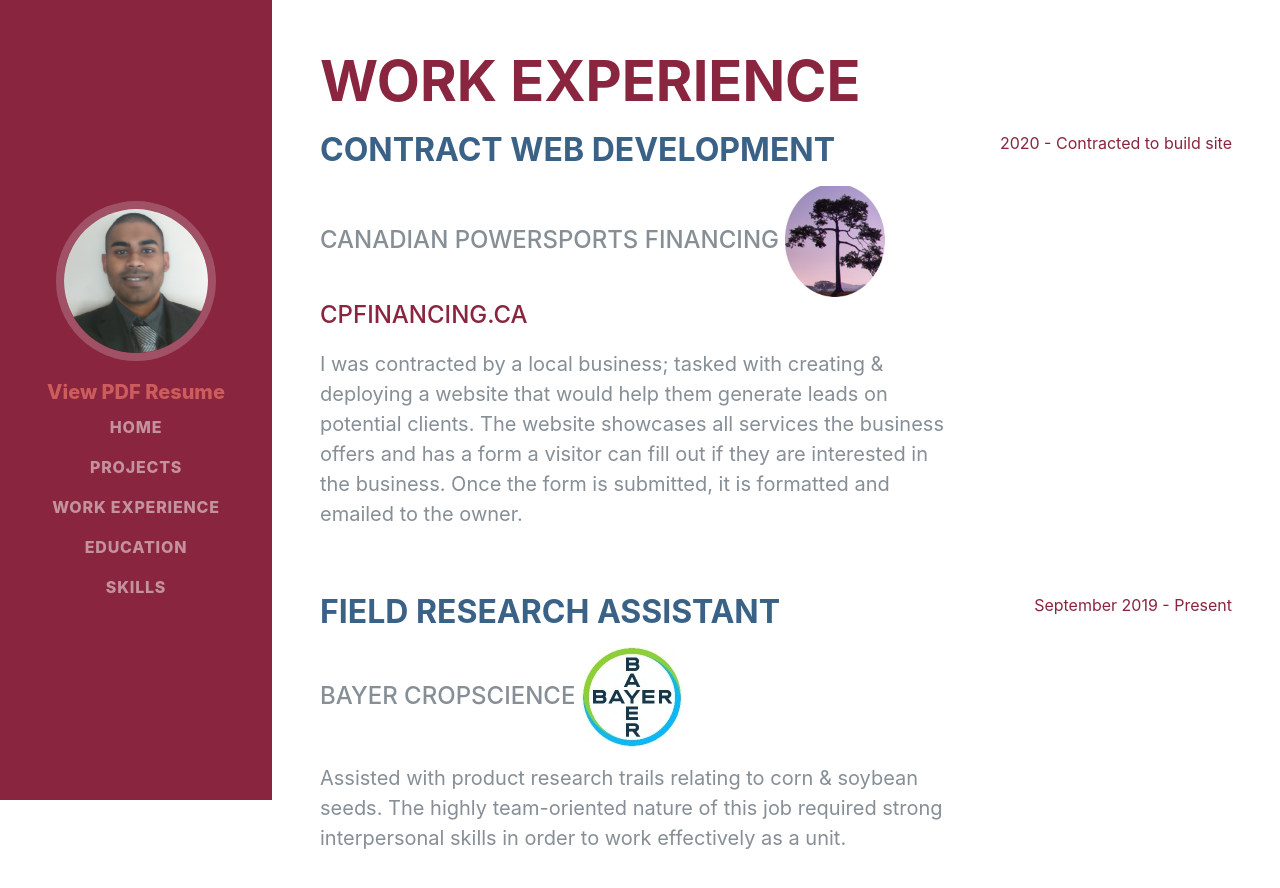
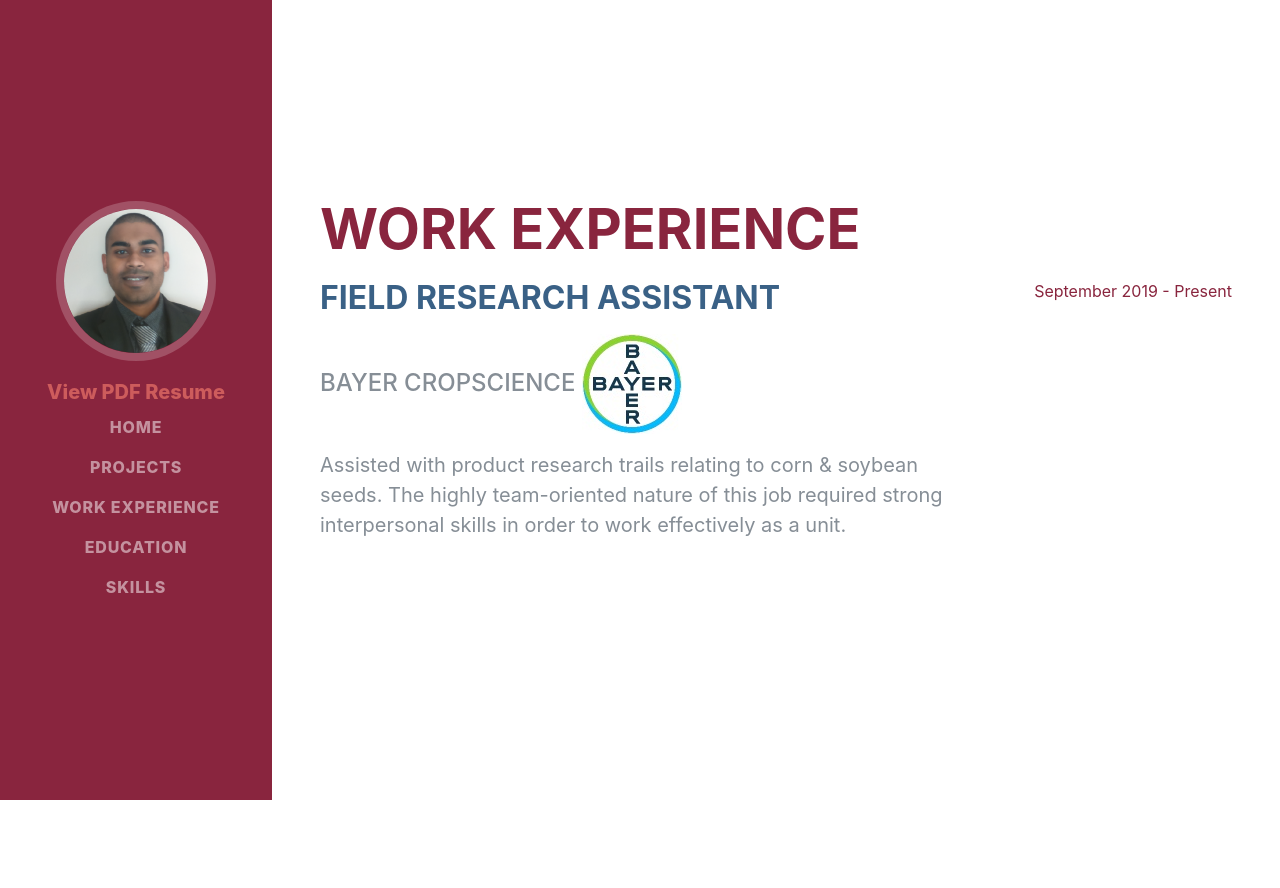
Before and after one commit to dk95gs/react-portfolio-, a React (Create React App) app: page /work in a window 1280 px wide. Shown: the top 888 px of the page. After the commit the page ends 800 px from the top, so only its background shows below. Built offline with nearby package versions, Linux system fonts and the light colour scheme.

Commit message:
deleted section from work page

```diff
--- a/src/components/Work/Work.js
+++ b/src/components/Work/Work.js
@@ -8,7 +8,7 @@
         <div class="w-100">
           <h2 class="mb-3 text-primary">Work Experience</h2>
 
-          <div class="resume-item d-flex flex-column flex-md-row justify-content-between mb-5">
+          {/*<div class="resume-item d-flex flex-column flex-md-row justify-content-between mb-5">
             <div class="resume-content">
               <h3 class="mb-0 text-secondary">Contract Web Development</h3>
               <div style={{marginTop:"1rem"}} class="subheading mb-3"> Canadian Powersports Financing  <Image src={CP} /> <a target="_target" href="http://cpfinancing.ca/">CPFinancing.ca</a></div>
@@ -17,7 +17,7 @@
             <div class="resume-date text-md-right">
               <span class="text-primary">2020 - Contracted to build site</span>
             </div>
-          </div>
+          </div>*/}
 
           <div class="resume-item d-flex flex-column flex-md-row justify-content-between mb-5">
             <div class="resume-content">
```
